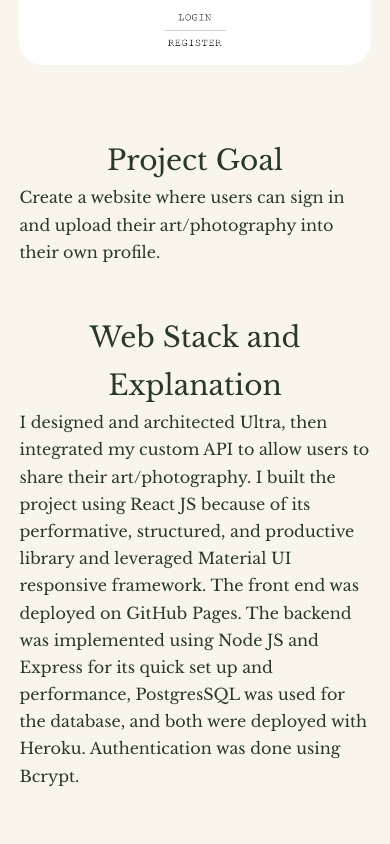
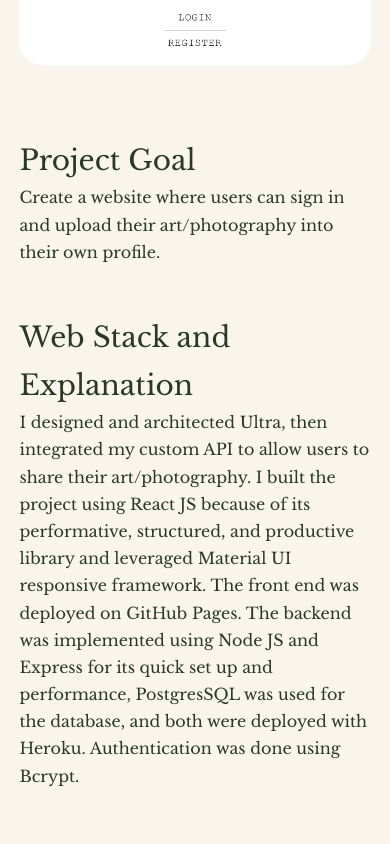
Before and after one commit to alexchanocua/portfolio, a React (Create React App) app: page /ultra in a window 390 px wide. Shown: the part 1080-1924 px from the top of the page. Built offline with nearby package versions, Linux system fonts and the light colour scheme.

Commit message:
updated resume pdf

```diff
--- a/src/App.jsx
+++ b/src/App.jsx
@@ -1,4 +1,6 @@
 import React from 'react';
+
+// Routes
 import MobileUI from './components/mobileUI/mobileUI';
 import Home from './components/home/home';
 import Ultra from './components/ultra/ultra';
--- a/src/components/mobileUI/mobileUI.css
+++ b/src/components/mobileUI/mobileUI.css
@@ -75,9 +75,6 @@
     .info {
         grid-template-columns: 1fr;
     }
-    .title h1 {
-        text-align: center;
-    }
 }
 
 /* ==== Media Queries (Small Devices) ==== */
@@ -104,6 +101,5 @@
 
     .title h1 {
         font-size: 175%;
-        text-align: center;
     }
 }
--- a/src/components/mobileUI/mobileUI.jsx
+++ b/src/components/mobileUI/mobileUI.jsx
@@ -38,7 +38,7 @@ const mobileUI = () => {
 
             <div className="container project__container">
                 <div className="title">
-                    <h1>{project.title}</h1>
+                    <h1 className='project__title'>{project.title}</h1>
                     <p>3 minute read</p>
                     <p>{project.description}</p>
                 </div>
--- a/src/components/ultra/ultra.css
+++ b/src/components/ultra/ultra.css
@@ -74,7 +74,7 @@
     .info {
         grid-template-columns: 1fr;
     }
-    .title h1 {
+    .project__title {
         text-align: center;
     }
 }
@@ -103,6 +103,9 @@
 
     .title h1 {
         font-size: 175%;
+    }
+
+    .project__title {
         text-align: center;
     }
 }
--- a/src/components/ultra/ultra.jsx
+++ b/src/components/ultra/ultra.jsx
@@ -36,7 +36,7 @@ const ultra = () => {
 
             <div className="container project__container">
                 <div className="title">
-                    <h1>{project.title}</h1>
+                    <h1 className='project__title'>{project.title}</h1>
                     <p>1 minute read</p>
                     <p>{project.description}</p>
                 </div>
```
Also changed, not shown: 1 other file (tests, documents, lock files or other folders).
